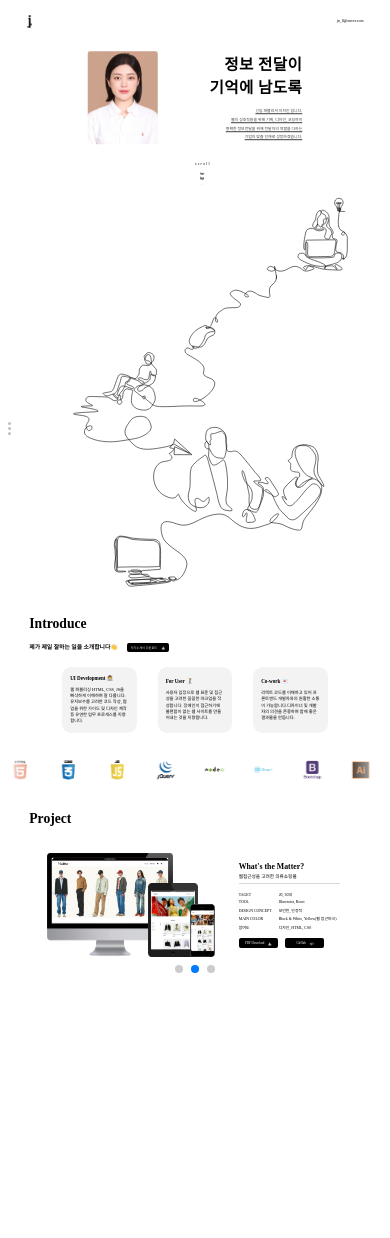
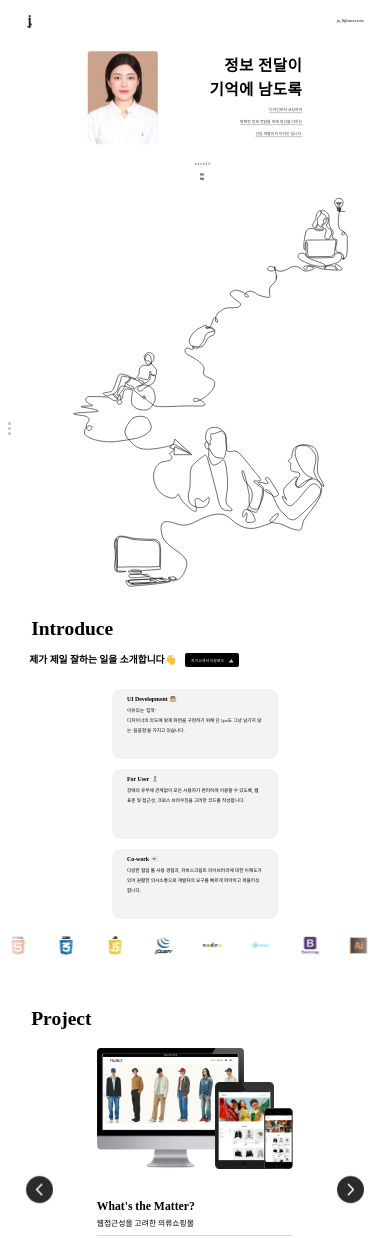
Before and after one commit to JiinArcade/Portfolio, a plain HTML site: page index.html in a window 390 px wide. Shown: the top 1238 px of the page. Before the commit the page ends 996 px from the top, so only its background shows below. Drawn offline with nearby package versions, Linux system fonts and the light colour scheme; a web font is replaced by a local one.

Commit message:
✨ 반응형 완료

```diff
--- a/CSS/index.css
+++ b/CSS/index.css
@@ -397,7 +397,7 @@ li {
   height: 17vw;
   display: flex;
   justify-content: center;
-  align-items: center;
+  align-items: top;
   background-color: #f3f3f3;
   border-radius: 2.5vw;
   transition: all 300ms ease-in-out;
@@ -411,6 +411,7 @@ li {
 
 .info-item {
   width: calc(100% - 13%);
+  margin-top: 2vw;
   padding: 4%;
 }
 
@@ -651,11 +652,11 @@ li {
 }
 
 .link-box li a {
-  width: 10vw;
+  width: 12vw;
   display: flex;
   justify-content: center;
   align-items: center;
-  padding: 0.8vw 0.5vw;
+  padding: 1vw 0.5vw;
   color: #fff;
 }
 
@@ -664,3 +665,256 @@ li {
   color: #fff;
   margin-left: 1vw;
 }
+
+.swiper-button-prev {
+  background-image: url(/IMG/project/슬라이드\ 왼쪽.png);
+  background-repeat: no-repeat;
+  background-size: 100% auto;
+  padding: 1.2%;
+  margin-left: 4vw;
+}
+
+.swiper-button-next {
+  background-image: url(/IMG/project/슬라이드\ 오른쪽.png);
+  background-repeat: no-repeat;
+  background-size: 100% auto;
+  padding: 1.2%;
+  margin-right: 4vw;
+}
+
+.swiper-button-next::after,
+.swiper-button-prev::after {
+  display: none;
+}
+/* --------------반응형----------------- */
+@media screen and (max-width: 900px) {
+  .info-box {
+    width: calc(100% - 10%);
+    margin-top: 1vw;
+  }
+
+  .info-list {
+    width: 24vw;
+    height: 18vw;
+    border-radius: 2vw;
+    margin-top: 1vw;
+    cursor: pointer;
+  }
+
+  .info-item {
+    width: calc(100% - 10%);
+    margin-top: 3vw;
+    padding: 4%;
+  }
+
+  .info-title {
+    font-size: 1.3vw;
+    font-weight: 700;
+  }
+
+  .info-text {
+    font-size: 1.2vw;
+    margin-top: 1vw;
+    line-height: 2vw;
+  }
+
+  .media-box {
+    width: calc(100% - 50%);
+    margin-left: 1vw;
+    margin-right: 5vw;
+  }
+
+  .project-text-box {
+    width: calc(100% - 50%);
+  }
+
+  .project-text-list span:nth-child(1) {
+    width: 15vw;
+  }
+
+  .link-box {
+    width: calc(100% - 10%);
+  }
+
+  .link-box li a {
+    width: 15vw;
+  }
+}
+
+@media screen and (max-width: 768px) {
+  .icons {
+    top: 12vw;
+  }
+
+  .icons i {
+    font-size: 0.5vw;
+  }
+
+  .section-btn-box {
+    display: none;
+  }
+
+  .index-text-wrap {
+    width: 35vw;
+  }
+
+  .index-suv-text-wrap p {
+    width: 35vw;
+    color: #3f3f3f;
+    font-size: 1vw;
+    line-height: 3vw;
+    margin-top: 1vw;
+    text-decoration: underline #c3c3c3;
+  }
+
+  .section2,
+  .section3 {
+    height: 100vw;
+  }
+
+  .section2-header,
+  .section3-header {
+    margin: 0 auto;
+    padding: 3vw;
+  }
+
+  .section2-header h1,
+  .section3-header h1 {
+    font-size: 5vw;
+  }
+
+  .section2-wrapper {
+    width: calc(100%);
+    height: 100vw;
+  }
+
+  .coment-box {
+    height: 70vw;
+  }
+
+  .coment-title {
+    font-size: 2.5vw;
+    margin-bottom: 5vw;
+  }
+
+  .cover-letter {
+    left: 40vw;
+    padding: 1vw 1.5vw;
+  }
+
+  .cover-letter a {
+    font-size: 1vw;
+  }
+
+  .info-box {
+    width: calc(100% - 50%);
+    height: 60vw;
+    display: flex;
+    flex-direction: column;
+  }
+
+  .info-list {
+    width: calc(100%);
+    height: 18vw;
+  }
+
+  .info-list:hover {
+    transform: scale(1.02);
+    box-shadow: 0 4em 4em -3.3em #000;
+  }
+
+  .info-item {
+    margin-top: 0vw;
+    padding: 4%;
+  }
+
+  .info-title {
+    font-size: 1.5vw;
+  }
+
+  .info-text {
+    font-size: 1.2vw;
+    line-height: 2.6vw;
+  }
+
+  .section3 .swiper {
+    height: 80vw;
+  }
+
+  .project-content {
+    width: calc(100%);
+    height: 80vw;
+    display: flex;
+    flex-direction: column;
+    padding: 8%;
+  }
+
+  .media-box {
+    width: calc(100% - 40%);
+    margin-left: 0vw;
+    margin-right: 0vw;
+  }
+
+  .project-text-box {
+    width: calc(100% - 40%);
+    margin-top: 8vw;
+  }
+
+  .project-title {
+    font-size: 3vw;
+    font-weight: 700;
+  }
+
+  .korean-title {
+    font-size: 2vw;
+    margin-top: 1vw;
+  }
+
+  .korean-title::after {
+    width: calc(100%);
+    margin-top: 1.7vw;
+  }
+
+  .project-text-list li {
+    width: calc(100%);
+    display: flex;
+    justify-content: space-between;
+    align-items: center;
+    margin-top: 1vw;
+  }
+
+  .project-text-list span:nth-child(1) {
+    display: inline-block;
+    width: 18vw;
+    font-weight: 700;
+    font-size: 1.7vw;
+  }
+
+  .project-text-list span:nth-child(2) {
+    display: inline-block;
+    width: 30vw;
+    font-size: 1.7vw;
+  }
+
+  .link-box {
+    width: calc(100% - 50%);
+    margin: 0 auto;
+    float: left;
+    font-family: "Pretendard-Medium";
+    font-size: 1vw;
+  }
+
+  .link-box li {
+    background: #000;
+    border-radius: 0.5vw;
+    margin-top: 4vw;
+  }
+
+  .link-box li:first-child {
+    margin-right: 2vw;
+  }
+
+  .link-box li a {
+    width: 18vw;
+  }
+}
--- a/JS/sectionBtn.js
+++ b/JS/sectionBtn.js
@@ -6,24 +6,18 @@ const section1 = document.getElementById("section1");
 const section2 = document.getElementById("section2");
 const section3 = document.getElementById("section3");
 
-sectionBtn1.addEventListener("click", () => {
-  window.scrollBy({
-    top: section1.getBoundingClientRect().top,
-    behavior: "smooth",
-  });
-});
+const sections = [section1, section2, section3];
+const buttons = [sectionBtn1, sectionBtn2, sectionBtn3];
 
-sectionBtn2.addEventListener("click", () => {
-  window.scrollBy({
-    top: section2.getBoundingClientRect().top,
-    behavior: "smooth",
-  });
-});
-
-sectionBtn3.addEventListener("click", () => {
-  window.scrollBy({
-    top: section3.getBoundingClientRect().top,
-    behavior: "smooth",
+buttons.forEach((button, index) => {
+  button.addEventListener("click", () => {
+    window.scrollBy({
+      top: sections[index].getBoundingClientRect().top,
+      behavior: "smooth",
+    });
+    buttons.forEach((btn, btnIndex) => {
+      btn.style.backgroundColor = btnIndex === index ? "#666666" : "#c0c0c0";
+    });
   });
 });
 
--- a/index.html
+++ b/index.html
@@ -138,10 +138,9 @@
 
           <div tabindex="0" class="index-suv-text-wrap">
             <p>
-              신입 퍼블리셔 이지인 입니다.<br />
-              웹의 상호작용을 위해 기획, 디자인, 코딩까지 <br />
-              명확한 정보전달을 위해 전달자의 역할을 다하는 <br />
-              기업의 맞춤 인재로 성장하겠습니다.
+              디자인부터 코딩까지 <br />
+              명확한 정보 전달을 위해 최선을 다하는 <br />
+              신입 퍼블리셔 이지인 입니다.
             </p>
           </div>
         </div>
@@ -203,9 +202,9 @@
               <ul class="info-item">
                 <li tabindex="0" class="info-title">UI Development 👩‍💻</li>
                 <li tabindex="0" class="info-text">
-                  웹 퍼블리싱 HTML, CSS, JS을 빠삭하게 이해하며 잘 다룹니다.
-                  유지보수를 고려한 코드 작성, 협업을 위한 가이드 및 디자인 제작
-                  등 유연한 업무 프로세스를 지향합니다.
+                  이유있는 '집착'<br />
+                  디자이너의 의도에 맞게 화면을 구현하기 위해 단 1px도 그냥
+                  넘기지 않는 '꼼꼼함'을 가지고 있습니다.
                 </li>
               </ul>
             </div>
@@ -217,9 +216,9 @@
               <ul class="info-item">
                 <li tabindex="0" class="info-title">For User 👩‍🦯</li>
                 <li tabindex="0" class="info-text">
-                  사용자 입장으로 웹 표준 및 접근성을 고려한 꼼꼼한 마크업을
-                  작성합니다. 장애인이 접근하기에 불편함이 없는 웹 사이트를
-                  만들어내는 것을 지향합니다.
+                  장애의 유무에 관계없이 모든 사용자가 편리하게 이용할 수
+                  있도록, 웹 표준 및 접근성, 크로스 브라우징을 고려한 코드를
+                  작성합니다.
                 </li>
               </ul>
             </div>
@@ -231,9 +230,9 @@
               <ul class="info-item">
                 <li tabindex="0" class="info-title">Co-work 💌</li>
                 <li tabindex="0" class="info-text">
-                  리액트 코드를 이해하고 있어 프론트앤드 개발자와의 원활한
-                  소통이 가능합니다.디자이너 및 개발자의 의견을 존중하며 함께
-                  좋은 결과물을 만듭니다.
+                  다양한 협업 툴 사용 경험과, 자바스크립트 라이브러리에 대한
+                  이해도가 있어 원활한 의사소통으로 개발자의 요구를 빠르게
+                  파악하고 퍼블리싱 합니다.
                 </li>
               </ul>
             </div>
@@ -580,6 +579,14 @@
               </div>
             </div>
             <div title="페이지 이동 버튼입니다" class="swiper-pagination"></div>
+            <div
+              title="이전 슬라이드로 이동합니다"
+              class="swiper-button-prev"
+            ></div>
+            <div
+              title="다음 슬라이드로 이동합니다"
+              class="swiper-button-next"
+            ></div>
           </div>
         </div>
       </div>
@@ -590,6 +597,10 @@
       <!-- Initialize Swiper -->
       <script>
         var swiper = new Swiper(".mySwiper", {
+          navigation: {
+            nextEl: ".swiper-button-next",
+            prevEl: ".swiper-button-prev",
+          },
           spaceBetween: 30,
           pagination: {
             el: ".swiper-pagination",
```
Also changed, not shown: IMG/project/슬라이드 오른쪽.png (added), IMG/project/슬라이드 왼쪽.png (added).
